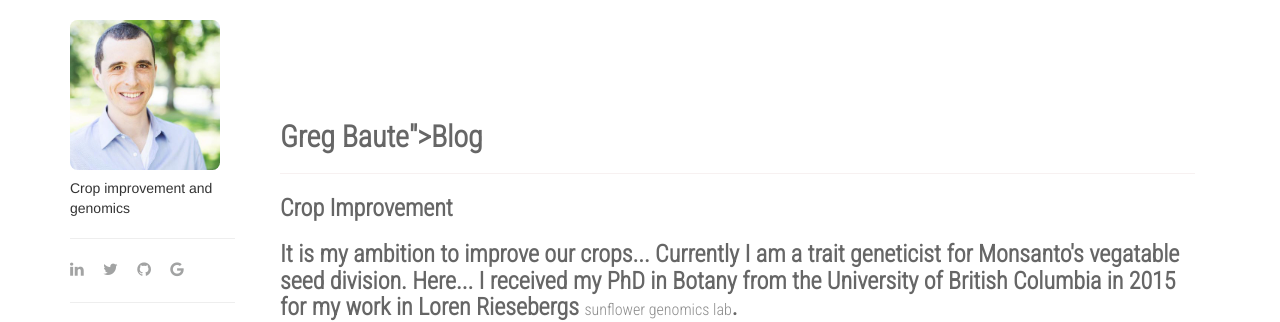
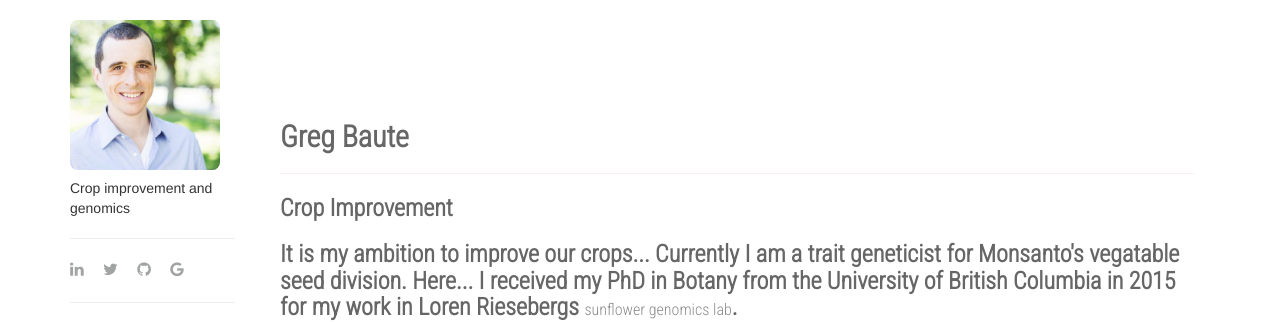
Before and after one commit to gbaute/gbaute.github.io, a Jekyll site: the page built from index.html, in a window 1280 px wide. Shown: the top 322 px of the page. Built offline with Jekyll 4.4.1, drawn with Linux system fonts in a browser that asks for light colours; nearby versions of some CDN libraries.

Commit message:
modifing to my info

```diff
--- a/index.html
+++ b/index.html
@@ -5,7 +5,7 @@ layout: default
 
  <div class="post-container">
 
-  <h2 class="post-title">Greg Baute">Blog</h2>
+  <h2 class="post-title">Greg Baute</h2>
 
   <hr>
 
```
